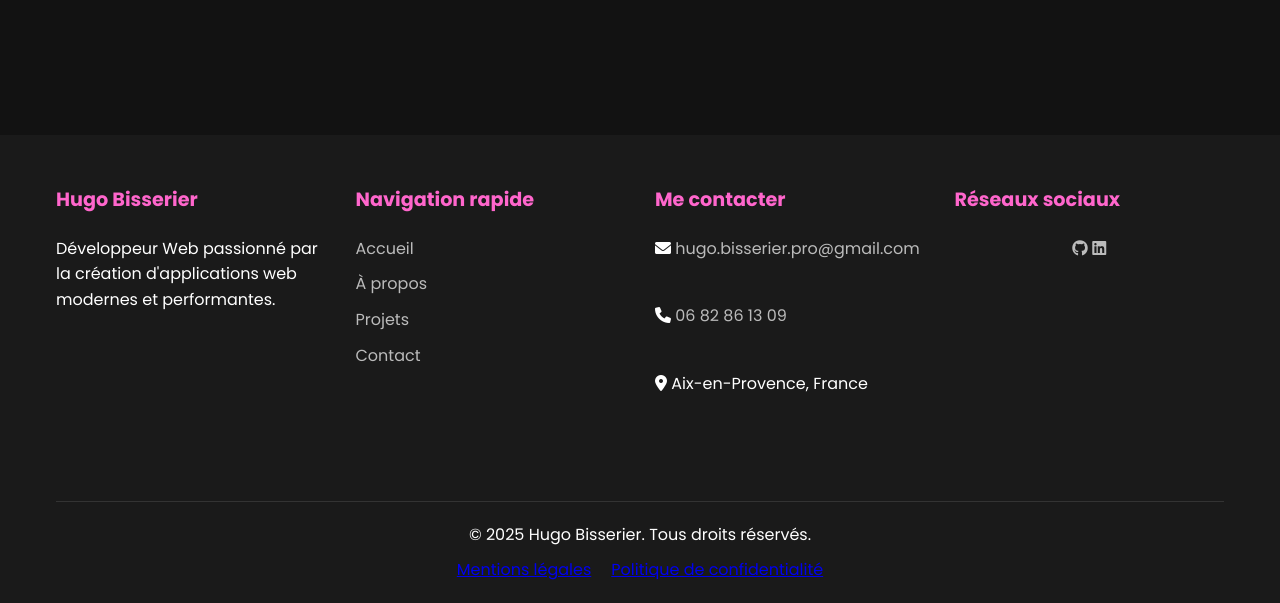
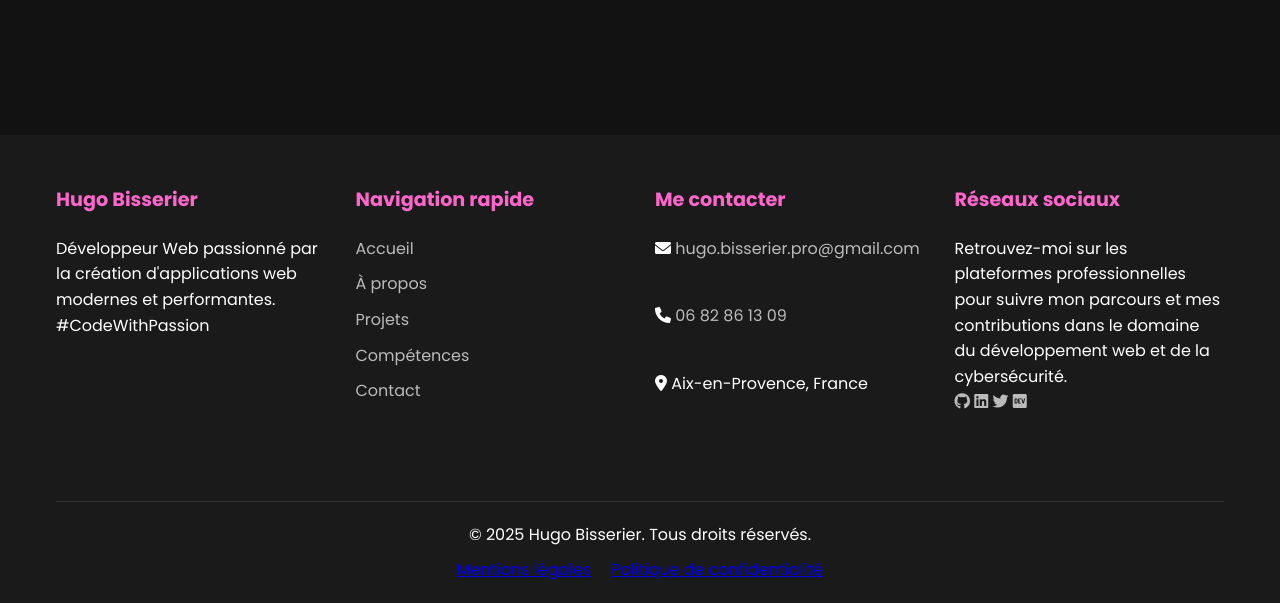
Before and after one commit to MentalOfCrow/dev-portfolio, a PHP site: page / in a window 1280 px wide. Shown: the part 665-1268 px from the top of the page. Run offline with PHP 8.4, Linux system fonts and the light colour scheme.

Commit message:
Update footer.php

```diff
--- a/views/partials/footer.php
+++ b/views/partials/footer.php
@@ -3,7 +3,8 @@
         <div class="footer-content">
             <div class="footer-section">
                 <h3>Hugo Bisserier</h3>
-                <p data-translate="footer_description">Développeur Web passionné par la création d'applications web modernes et performantes.</p>
+                <p class="footer-desc" data-translate="footer_description">Développeur Web Full Stack passionné par la création d'applications web modernes et performantes. Spécialisé en PHP, JavaScript et solutions cloud avec une approche centrée sur l'optimisation et la sécurité des projets numériques.</p>
+                <span class="footer-tagline">#CodeWithPassion</span>
             </div>
 
             <div class="footer-section">
@@ -12,6 +13,7 @@
                     <li><a href="/">Accueil</a></li>
                     <li><a href="/about">À propos</a></li>
                     <li><a href="/projects">Projets</a></li>
+                    <li><a href="/skills">Compétences</a></li>
                     <li><a href="/contact">Contact</a></li>
                 </ul>
             </div>
@@ -36,12 +38,19 @@
 
             <div class="footer-section">
                 <h3 data-translate="footer_social">Réseaux sociaux</h3>
-                <div class="social-links">
-                    <a href="https://github.com/MentalOfCrow" target="_blank" title="GitHub">
+                <p class="social-description" data-translate="footer_social_text">Retrouvez-moi sur les plateformes professionnelles pour suivre mon parcours et mes contributions dans le domaine du développement web et de la cybersécurité.</p>
+                <div class="social-grid">
+                    <a href="https://github.com/MentalOfCrow" target="_blank" class="social-links" title="GitHub">
                         <i class="fab fa-github"></i>
                     </a>
-                    <a href="https://www.linkedin.com/in/hugo-bisserier-a67327324/" target="_blank" title="LinkedIn">
+                    <a href="https://www.linkedin.com/in/hugo-bisserier-a67327324/" target="_blank" class="social-links" title="LinkedIn">
                         <i class="fab fa-linkedin"></i>
+                    </a>
+                    <a href="https://twitter.com/" target="_blank" class="social-links" title="Twitter">
+                        <i class="fab fa-twitter"></i>
+                    </a>
+                    <a href="https://dev.to/" target="_blank" class="social-links" title="Dev.to">
+                        <i class="fab fa-dev"></i>
                     </a>
                 </div>
             </div>
```
